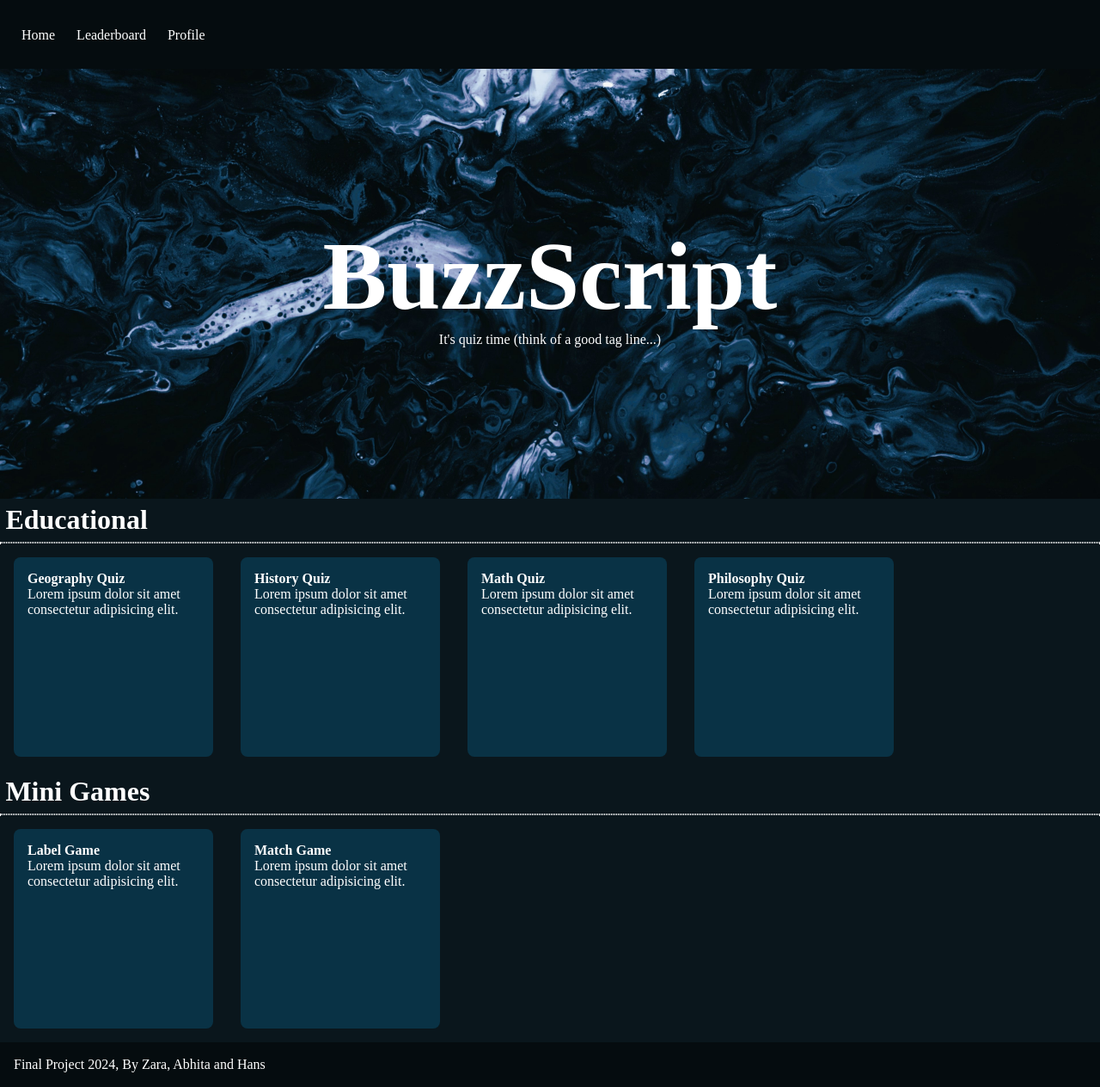
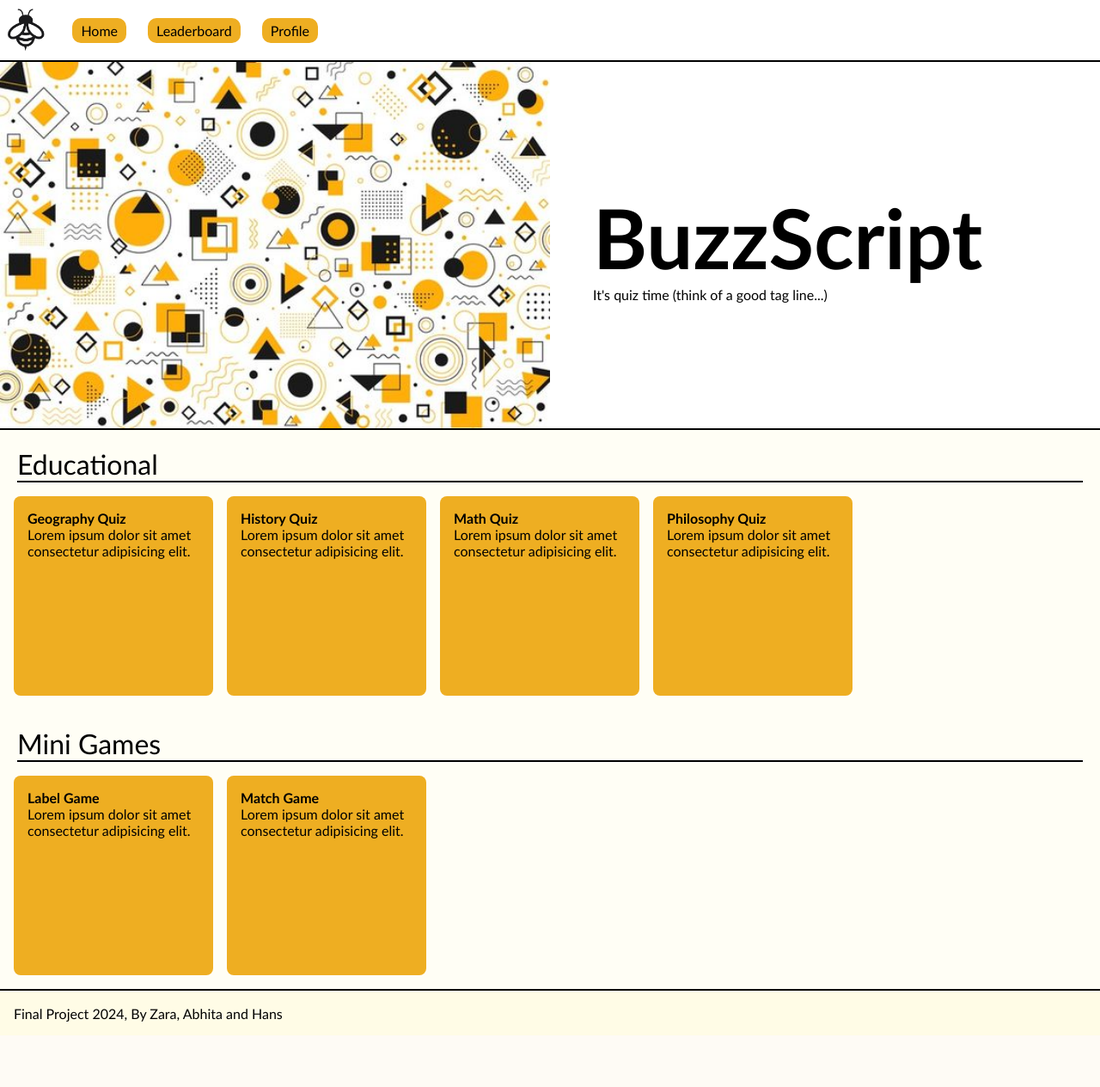
Before and after one commit to Zara721/Buzzscript, a PHP site: page / in a window 1280 px wide. Shown: the whole page at 86% size. After the commit the page ends 1204 px from the top, so only its background shows below. Run offline with PHP 8.4, Linux system fonts and the light colour scheme.

Commit message:
visula update

```diff
--- a/css/styles.css
+++ b/css/styles.css
@@ -1,6 +1,6 @@
 :root {
-    --background-color: #0A161C;
-    --text-color: rgb(255, 255, 255);
+    --background-color:rgb(255, 255, 255);
+    --text-color: rgb(0, 0, 0);
     --accent-color: #F1BA0A;
   }
 
@@ -10,91 +10,188 @@
     min-height: 100vh;
     display: flex;
     flex-direction: column;
+    font-family: 'Gill Sans', 'Gill Sans MT', Calibri, 'Trebuchet MS', sans-serif;
   }
 
+  /* clamp(min, max, preffered) */
   header {
-    background-color: hsl(200, 47%, 4%);
+    background-color: hsl(0, 0%, 100%);
     width: 100%;
-    min-height: 80px;
+    min-height: 70px;
+    display: flex;
+    justify-content: start;
+    align-items: center;
+    flex-wrap: wrap;
+  }
+
+  #topbar {
+    display: flex;
+    justify-content: flex-start;
+    align-items: center;
+    width: 100%;
+    gap: 25px;
   }
 
   #topbar a {
     text-decoration: none;
     color: var(--text-color);
+    background-color: #eeae22;
+    padding: 5px 10px;
+    border-radius: 10px;
   }
 
 #topbar li {
   list-style-type: none;
-  padding-top: 2em;
-  padding-left: 25px;
+  padding-right: 25px;
  }
 
  #topbar ul {
   display: flex;
  }
 
+ #topbar img {
+  height: 60px;
+ }
+
+ .section-divider {
+  margin: 0;
+ }
+
  #main-banner {
-  background-image: url(/images/hero_image.jpg);
-  background-size: cover;
-  background-position: 50%;
-  background-repeat: no-repeat;
-  width: 100%;
-  object-fit: cover;
-  min-height: 500px;
-  color: white;
+  color: rgb(0, 0, 0);
+  display: flex;
+  justify-content: start;
+  align-items: center;
+  gap: 50px;
+ }
+
+ #main-banner img {
+  width: 50%;
+ }
+
+ #text-container {
   display: flex;
   flex-direction: column;
-  justify-content: center;
-  align-items: center;
  }
 
  #main-banner h1{
-  font-size: 7em;
+  font-size: 6em;
  }
 
  main {
   flex: 1;
  }
 
+ #question-cards {
+  background-color: hsl(54, 100%, 98%);
+ }
+
  h2 {
   font-size: 2em;
-  padding: 0.2em;
+  padding-top: 20px;
+  padding-left: 20px;
+  font-weight: 200;
  }
 
  hr {
-  border: 1px dotted white;
+  border: 0.5px solid rgb(0, 0, 0);
+  margin-left: 20px;
+  margin-right: 20px;
  }
 
 h2+p {
   padding-top: 2em;
 }
 
-.thumbnails {
+.cards {
   display: flex;
   flex-wrap: wrap;
+  gap: 16px;
+  padding: 16px;
 }
 
-.thumbnail {
+.card {
   display: flex;
   flex-direction: column;
-  background-color: #093245;
-  margin: 1em;
+  background-color: #eeae22;
   padding: 1em;
-  min-width: 200px;
-  max-width: 200px;
+  width: 200px;
   height: 200px;
   border-radius: 8px;
 }
 
-.thumbnail:hover {
-  box-shadow: 12px 12px 12px rgba(0, 0, 0, 0.3),
-  -10px -10px 10px hsl(200, 47%, 8%)
+.card:hover {
+  box-shadow: 12px 12px 12px rgba(0, 0, 0, 0.2),
+  -10px -10px 10px hsl(54, 100%, 98%)
 }
 
 footer {
-  background-color: hsl(200, 47%, 4%);
+  background-color: hsl(54, 100%, 95%);
   min-height: 20px;
   display: flex;
   align-items: center;
   padding: 1em;
 }
+
+/* styles for small screens */
+@media only screen and (max-width:480px)
+{
+  .card {
+    min-width: 200px;
+    max-width: 200px;
+    height: 200px;
+  }
+
+  .cards {
+    justify-content: center;
+    gap: 24px;
+  }
+
+  #main-banner h1{
+    font-size: 3em;
+   }
+
+   #main-banner {
+    margin-bottom: 10px;
+    gap: 15px;
+   }
+
+   header {
+    min-height: 70px;
+   }
+
+   h2 {
+    font-size: 1.5em;
+   }
+}
+
+/* styles for tablet screens */
+@media only screen and (min-width: 481px)
+and (max-width: 768px)
+{
+    .card {
+      min-width: 250px;
+      height: 250px;
+    }
+
+    .cards {
+      justify-content: center;
+      gap: 24px;
+    }
+
+    #main-banner h1{
+      font-size: 4em;
+     }
+
+     #main-banner {
+      gap: 20px;
+     }
+
+     header {
+      min-height: 70px;
+     }
+
+     h2 {
+      font-size: 1.5em;
+     }
+}
--- a/index.html
+++ b/index.html
@@ -10,55 +10,60 @@
 <body>
     <header>
         <nav id="topbar">
+            <img src="images/bee-icon.jpg" alt="">
             <ul>
                <li><a href="#">Home</a></li>
                <li><a href="#">Leaderboard</a></li>
                <li><a href="#">Profile</a></li>
             </ul>
          </nav>
-
     </header>
     <main>
+        <hr class="section-divider">
         <section id="main-banner">
-            <h1>BuzzScript</h1>
-            <p>It's quiz time (think of a good tag line...)</p>
-        </section id="educational">
+            <img src="images/yellow_geometry.jpg" alt="">
+            <div id="text-container">
+                <h1>BuzzScript</h1>
+                <p>It's quiz time (think of a good tag line...)</p>
+            </div>
+        </section>
+        <hr class="section-divider">
+        <section id="question-cards">
             <h2>Educational</h2>
             <hr>
-            <div class="thumbnails">
-                <div class="thumbnail">
+            <div class="cards">
+                <div class="card">
                     <h4>Geography Quiz</h4>
                     <p>Lorem ipsum dolor sit amet consectetur adipisicing elit.</p>
                 </div>
-                <div class="thumbnail">
+                <div class="card">
                     <h4>History Quiz</h4>
                     <p>Lorem ipsum dolor sit amet consectetur adipisicing elit.</p>
                 </div>
-                <div class="thumbnail">
+                <div class="card">
                     <h4>Math Quiz</h4>
                     <p>Lorem ipsum dolor sit amet consectetur adipisicing elit.</p>
                 </div>
-                <div class="thumbnail">
+                <div class="card">
                     <h4>Philosophy Quiz</h4>
                     <p>Lorem ipsum dolor sit amet consectetur adipisicing elit.</p>
                 </div>
             </div>
             <h2>Mini Games</h2>
             <hr>
-            <div class="thumbnails">
-                <div class="thumbnail">
+            <div class="cards">
+                <div class="card">
                     <h4>Label Game</h4>
                     <p>Lorem ipsum dolor sit amet consectetur adipisicing elit.</p>
                 </div>
-                <div class="thumbnail">
+                <div class="card">
                     <h4>Match Game</h4>
                     <p>Lorem ipsum dolor sit amet consectetur adipisicing elit.</p>
                 </div>
             </div>
-
-        <section>
         </section>
     </main>
+    <hr class="section-divider">
     <footer>
         Final Project 2024, By Zara, Abhita and Hans
     </footer>
```
Also changed, not shown: images/bee-icon.jpg (added), images/yellow_geometry.jpg (added).
